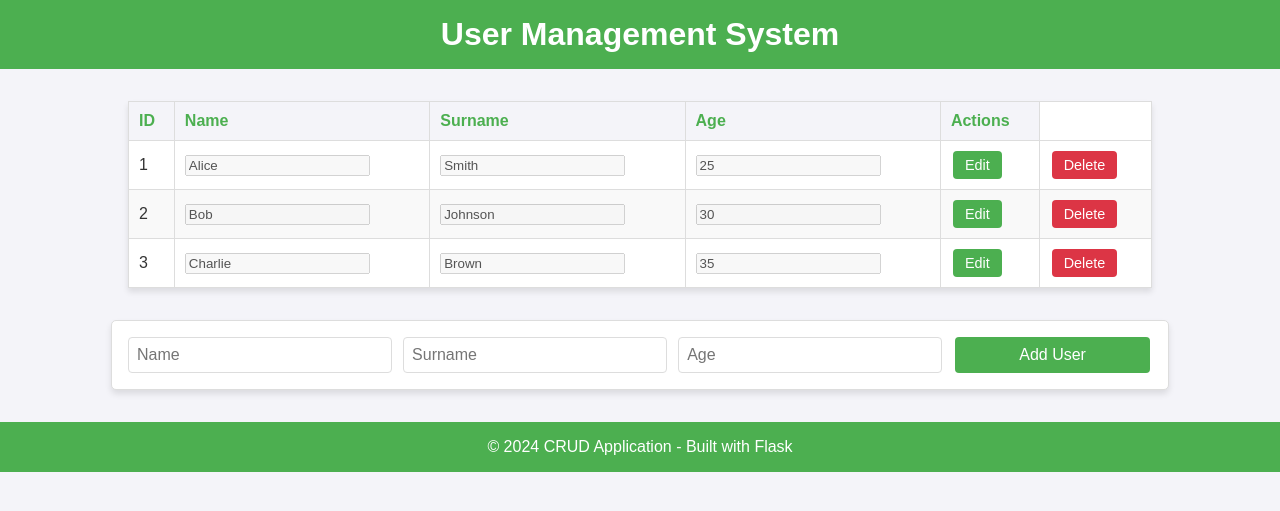
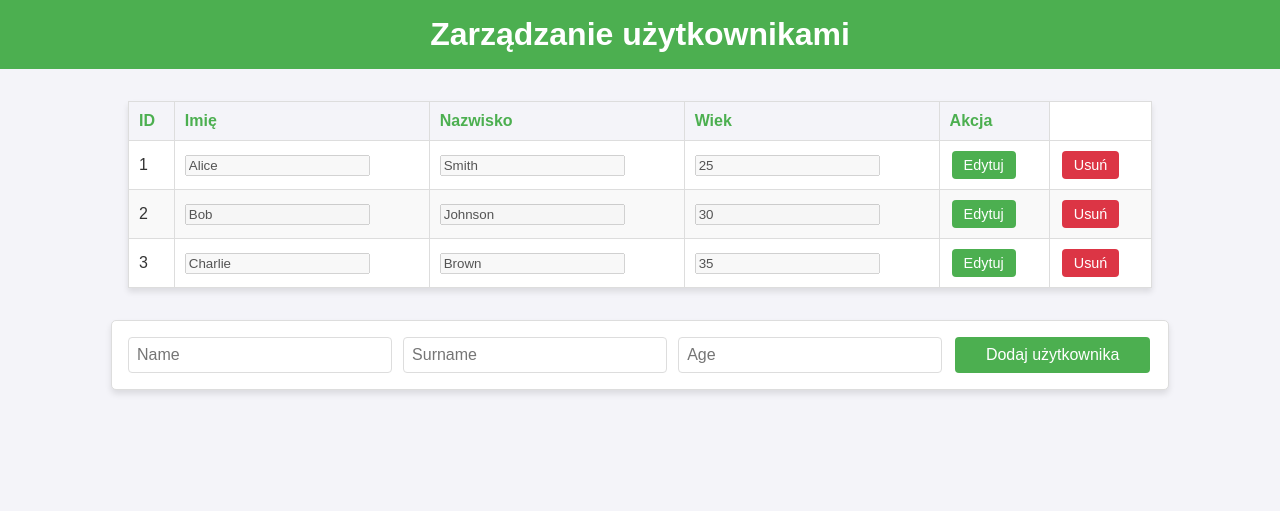
Before and after one commit to NaviteLogger/Sas-University-Classes, a Flask app: page / in a window 1280 px wide. Shown: the top 511 px of the page. Run offline with Flask 3, Linux system fonts and the light colour scheme; data comes from the database, SQL or seed files in the repository.

```diff
--- a/templates/index.html
+++ b/templates/index.html
@@ -4,7 +4,7 @@
 <head>
     <meta charset="UTF-8">
     <meta name="viewport" content="width=device-width, initial-scale=1.0">
-    <title>CRUD Application</title>
+    <title>Aplikacja CRUD</title>
     <style>
         body {
             font-family: Arial, sans-serif;
@@ -153,17 +153,17 @@
 
 <body>
     <header>
-        <h1>User Management System</h1>
+        <h1>Zarządzanie użytkownikami</h1>
     </header>
 
     <table>
         <thead>
             <tr>
                 <th>ID</th>
-                <th>Name</th>
-                <th>Surname</th>
-                <th>Age</th>
-                <th>Actions</th>
+                <th>Imię</th>
+                <th>Nazwisko</th>
+                <th>Wiek</th>
+                <th>Akcja</th>
             </tr>
         </thead>
         <tbody>
@@ -180,17 +180,17 @@
                             disabled></td>
                     <td>
                         <button type="button" id="edit-btn-{{ user[0] }}" class="edit"
-                            onclick="enableEdit({{ user[0] }})">Edit</button>
+                            onclick="enableEdit({{ user[0] }})">Edytuj</button>
                         <button type="submit" id="confirm-btn-{{ user[0] }}" class="confirm"
-                            style="display:none;">Confirm</button>
+                            style="display:none;">Potwierdź</button>
                         <button type="button" id="cancel-btn-{{ user[0] }}" class="cancel"
-                            onclick="cancelEdit({{ user[0] }})" style="display:none;">Cancel</button>
+                            onclick="cancelEdit({{ user[0] }})" style="display:none;">Anuluj</button>
                     </td>
                 </form>
                 <!-- Delete Form -->
                 <td>
                     <form method="POST" action="{{ url_for('delete_user', user_id=user[0]) }}">
-                        <button type="submit" class="delete">Delete</button>
+                        <button type="submit" class="delete">Usuń</button>
                     </form>
                 </td>
             </tr>
@@ -202,12 +202,8 @@
         <input type="text" name="name" placeholder="Name" required>
         <input type="text" name="surname" placeholder="Surname" required>
         <input type="number" name="age" placeholder="Age" required>
-        <button type="submit">Add User</button>
+        <button type="submit">Dodaj użytkownika</button>
     </form>
-
-    <footer>
-        &copy; 2024 CRUD Application - Built with Flask
-    </footer>
 </body>
 
 </html>
```
